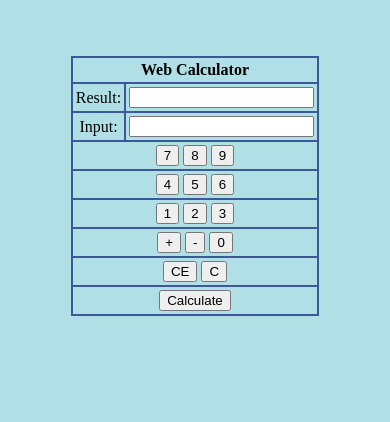
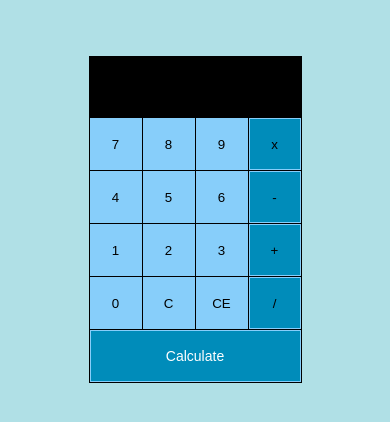
Before and after one commit to preav/webCalculator, a plain HTML site: page index.html in a window 390 px wide. Drawn offline with Linux system fonts and the light colour scheme.

```diff
--- a/Script.js
+++ b/Script.js
@@ -1,6 +1,12 @@
 txtInput=document.getElementById("txtInput");
 txtResult=document.getElementById("txtResult");
-
+document.getElementById("btnPlus").addEventListener("click", operation, false);
+document.getElementById("btnMinus").addEventListener("click", operation, false);
+document.getElementById("calc").addEventListener("click", calculate, false);
+document.getElementById("clearAll").addEventListener("click", onClear, false);
+document.getElementById("clearLast").addEventListener("click", onClearLast, false);
+document.getElementById("btnMul").addEventListener("click", operation, false);
+document.getElementById("btnDiv").addEventListener("click", operation, false);
 for (var i=0;i<10;i++){
 document.getElementById("btn"+i).addEventListener("click", btnClick, false);
 }
@@ -9,23 +15,39 @@
 	txtInput.value=txtInput.value=="0"?this.innerText:txtInput.value+this.innerText;
 }
 
-
-document.getElementById("btnPlus").addEventListener("click", plus, false);
-document.getElementById("btnMinus").addEventListener("click", plus, false)
-function plus(){
+function operation(){
 	txtInput.value=txtInput.value+this.innerText;
 }
 
-document.getElementById("calc").addEventListener("click", calculate, false);
 
 function calculate(){
-	var index=txtInput.value.includes("+")?txtInput.value.lastIndexOf("+"):txtInput.value.lastIndexOf("-");
-	txtResult.value=Number(txtInput.value.substring(0, index))+Number(txtInput.value.substring(index));
+	var index=0;
+	// txtInput.value.includes("+")?txtInput.value.lastIndexOf("+"):txtInput.value.lastIndexOf("-");
+	if(txtInput.value.includes("+")){
+		index=txtInput.value.lastIndexOf("+");
+		txtInput.value=Number(txtInput.value.substring(0, index))+Number(txtInput.value.substring(index+1));
+	}
+	else if(txtInput.value.includes("-")){
+		index=txtInput.value.lastIndexOf("-");
+		txtInput.value=Number(txtInput.value.substring(0, index))-Number(txtInput.value.substring(index+1));
+	}
+	else if(txtInput.value.includes("x")){
+		index=txtInput.value.lastIndexOf("x");
+		txtInput.value=Number(txtInput.value.substring(0, index))*Number(txtInput.value.substring(index+1));
+	}
+	else {
+		index=txtInput.value.lastIndexOf("/");
+		txtInput.value=Number(txtInput.value.substring(0, index))/Number(txtInput.value.substring(index+1));
+	}
+	// txtInput.value=Number(txtInput.value.substring(0, index))+Number(txtInput.value.substring(index));
 }
-
-document.getElementById("clear").addEventListener("click", onClear, false);
 
 function onClear(){
 	txtInput.value=null;
 	txtResult.value=null;
 }
+
+function onClearLast(){
+	txtInput.value=txtInput.value.substring(0,(txtInput.value.length)-1);
+	txtResult.value=null;
+}
--- a/index.html
+++ b/index.html
@@ -9,46 +9,39 @@
 <div>
 <table>
 <thead>
-	<th colspan="2">Web Calculator</th>
+	<th colspan="4" rowspan="2"><input type="text" id="txtInput" class="resTab"/></th>
 </thead>
 <tbody>
 <tr>
-	<td>Result: </td>
-	<td><input type="text" id="result"/></td>
+	<td><button id="btn7" class="btn">7</button></td>
+	<td><button id="btn8" class="btn">8</button></td>
+	<td><button id="btn9" class="btn">9</button></td>
+	<td class="sideBar"><button id="btnMul" class="btn operation">x</button></td>
 </tr>
 <tr>
-	<td>Input: </td>
-	<td><input type="text" id="value"/></td>
+	<td><button id="btn4" class="btn">4</button></td>
+	<td><button id="btn5" class="btn">5</button></td>
+	<td><button id="btn6" class="btn">6</button></td>
+	<td class="sideBar"><button id="btnMinus" class="btn operation">-</button></td>
 </tr>
 <tr>
-	<td colspan="2"><button id="btn7">7</button>
-	<button id="btn8">8</button>
-	<button id="btn9">9</button></td>
+	<td><button id="btn1" class="btn">1</button></td>
+	<td><button id="btn2" class="btn">2</button></td>
+	<td><button id="btn3" class="btn">3</button></td>
+	<td class="sideBar"><button id="btnPlus" class="btn operation">+</button></td>
 </tr>
 <tr>
-	<td colspan="2"><button id="btn4">4</button>
-	<button id="btn5">5</button>
-	<button id="btn6">6</button></td>
+	<td><button id="btn0" class="btn">0</button></td>
+	<td><button id="clearLast" class="btn">C</button></td>
+	<td><button id="clearAll" class="btn">CE</button></td>
+	<td class="sideBar"><button id="btnDiv" class="btn operation">/</button></td>
 </tr>
 <tr>
-	<td colspan="2"><button id="btn1">1</button>
-	<button id="btn2">2</button>
-	<button id="btn3">3</button></td>
-</tr>
-<tr>
-	<td colspan="2"><button id="btnPlus">+</button>
-	<button id="btnMinus">-</button>
-	<button id="btn0">0</button></td>
-</tr>
-<tr>
-	<td colspan="2"><button id="clearAll">CE</button>
-	<button id="clearLast">C</button></td>
-</tr>
-<tr>
-	<td colspan="2"><button id="calc">Calculate</button></tr>
+	<td colspan="4" class="sideBar"><button id="calc">Calculate</button></tr>
 </tr>
 	</tbody>
 	</table>
 </div>
+<script type="text/javascript" src="Script.js"></script>
 </body>
 </html>
--- a/style.css
+++ b/style.css
@@ -1,13 +1,63 @@
 body{
 	background-color: powderblue; /*to change the colour of the background of the entire page*/
 	}
+
 table{
 	margin: auto; /*to align the calculator table at the center of the page*/
 	margin-top: 15%; /*to give the calculator some space from the top*/
+	background-color: #87cefa;
 	}
+
 table, th, td{
-	border: 2px solid #3b5998; /*sets the border property of the table*/
+	border: 1px solid black; /*sets the border property of the table #3b5998*/
 	text-align: center; /*aligns all the text written at the center*/
 	border-collapse: collapse; /*gives a single solid border instead of two lines due to th and td as border*/
-	padding: 3px;
 	}
+th{
+		background-color: black;
+		padding: 5px;
+	}
+th, td{
+		height: 50px;
+		width: 50px;
+	}
+
+
+#calc{
+	background-color: #008CBA;
+	border: none;
+	color: white;
+	text-align: center;
+	text-decoration: none;
+	font-size: 14px;
+	cursor: pointer;
+	width: 100%;
+	height: 100%;
+}
+
+.btn{
+	border: none;
+	background-color: #87cefa;
+	width: 100%;
+	height: 100%;
+
+}
+
+.operation{
+	background-color: #008CBA;
+}
+
+
+.resTab{
+	background-color: black;
+	color: white;
+	border: none;
+	text-align: right;
+	width: 100%;
+	height: 100%;
+}
+
+
+.btn:hover{
+	background-color:#f5f5f5;
+}
```
